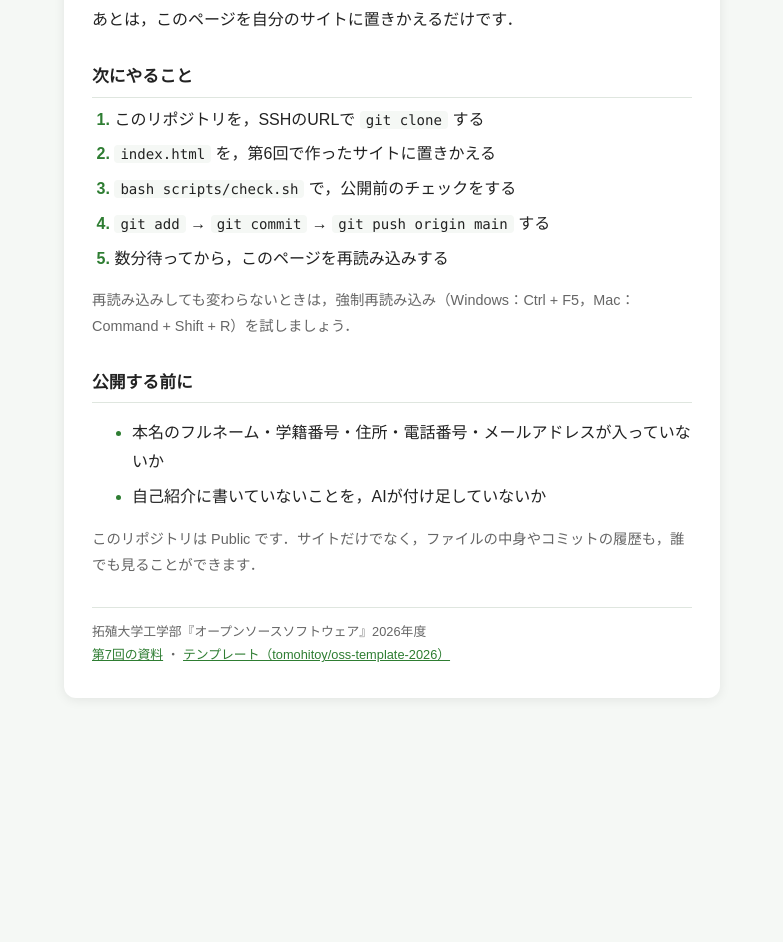
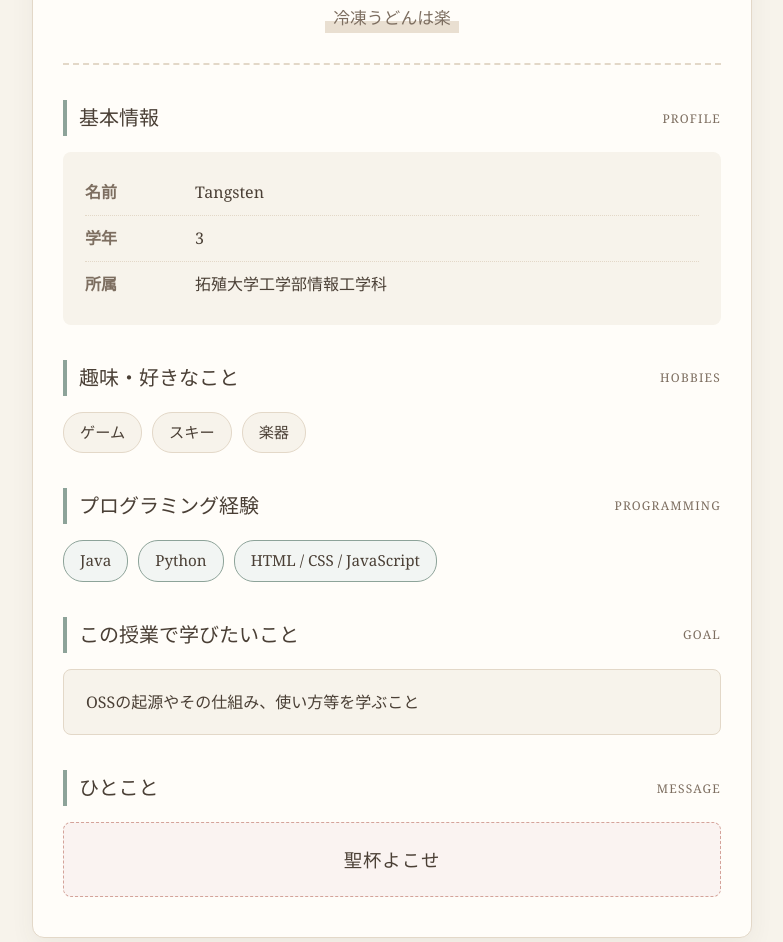
Before and after one commit to G484922024/G484922024.github.io, a plain HTML site: page index.html in a window 1280 px wide. Shown: the part 179-1121 px from the top of the page, without its empty margins (248-1031 px from the left). Before the commit the page ends 901 px from the top, so only its background shows below. Drawn offline with Linux system fonts and the light colour scheme.

Commit message:
feat: 第6回で作ったサイトを公開する

```diff
--- a/index.html
+++ b/index.html
@@ -1,162 +1,319 @@
 <!DOCTYPE html>
-<!-- oss-template-2026:placeholder （この目印で，scripts/check.sh が「準備中」のページかどうかを見分けます） -->
-<!--
-  テンプレートの「準備中」のページです．
-  このページが https://ユーザー名.github.io/ に表示されたら，GitHub Pages の設定は成功です．
-  第7回の実習4で，このファイルを第6回で作った index.html に置きかえます．
--->
 <html lang="ja">
 <head>
+  <!-- 文字コードをUTF-8に設定 -->
   <meta charset="UTF-8">
-  <meta name="viewport" content="width=device-width, initial-scale=1">
-  <title>準備中</title>
+  <!-- スマートフォンなどの画面幅に合わせて表示するための設定 -->
+  <meta name="viewport" content="width=device-width, initial-scale=1.0">
+  <title>Tangsten | Portfolio</title>
+
   <style>
-    /* ===== 色の設定 ===== */
+    /* =========================================
+       全体の基本設定（おしゃれな喫茶店風の配色とフォント）
+    ========================================= */
     :root {
-      --main-color: #2e7d32;  /* メインの色（見出し・番号） */
-      --bg-color: #f5f8f5;    /* ページの背景の色 */
-      --card-color: #ffffff;  /* カードの背景の色 */
-      --text-color: #222222;  /* 文字の色 */
-      --sub-color: #666666;   /* 補足の文字の色 */
-      --line-color: #dfe6df;  /* 区切り線の色 */
+      --bg-color: #f7f3eb;       /* 背景色：生成り・ミルクベージュ */
+      --card-bg: #fffdf9;        /* カード背景：少し明るいクリーム色 */
+      --text-main: #4a3f35;      /* メイン文字色：濃いコーヒーブラウン */
+      --text-sub: #7d6e60;       /* サブ文字色：カフェオレブラウン */
+      --accent-green: #8da399;   /* アクセント1：淡いセージグリーン */
+      --accent-pink: #d4a39a;    /* アクセント2：くすみピンク */
+      --border-color: #e3d8c8;   /* 枠線の色：淡いラテカラー */
     }
 
-    /* パソコンやスマートフォンがダークモードのときの色 */
-    @media (prefers-color-scheme: dark) {
-      :root {
-        --main-color: #81c784;
-        --bg-color: #121512;
-        --card-color: #1e231e;
-        --text-color: #e8ece8;
-        --sub-color: #a0a8a0;
-        --line-color: #2f362f;
-      }
+    * {
+      box-sizing: border-box;
+      margin: 0;
+      padding: 0;
     }
 
-    /* ページ全体：カードを画面のまんなかに置く */
     body {
-      margin: 0;
-      min-height: 100vh;
+      background-color: var(--bg-color);
+      /* 喫茶店の雰囲気に合う明朝体ベースのフォント指定 */
+      font-family: "Hiragino Mincho ProN", "Yu Mincho", "Noto Serif JP", Georgia, serif;
+      color: var(--text-main);
+      line-height: 1.8;
+      padding: 20px 15px;
+    }
+
+    /* =========================================
+       メインコンテナ（中央寄せ・最大幅制限）
+    ========================================= */
+    .container {
+      max-width: 720px;
+      margin: 0 auto;
+      background-color: var(--card-bg);
+      border: 1px solid var(--border-color);
+      border-radius: 12px;
+      padding: 40px 30px;
+      box-shadow: 0 8px 24px rgba(74, 63, 53, 0.06);
+    }
+
+    /* =========================================
+       ヘッダーエリア（名前とキャッチコピー）
+    ========================================= */
+    header {
+      text-align: center;
+      padding-bottom: 30px;
+      margin-bottom: 35px;
+      border-bottom: 2px dashed var(--border-color);
+    }
+
+    /* 喫茶店の看板風ラベル */
+    .cafe-label {
+      display: inline-block;
+      font-size: 0.8rem;
+      letter-spacing: 0.15em;
+      color: var(--text-sub);
+      border: 1px solid var(--border-color);
+      padding: 2px 14px;
+      border-radius: 20px;
+      margin-bottom: 12px;
+      background-color: var(--bg-color);
+    }
+
+    /* 名前（ニックネーム） */
+    h1 {
+      font-size: 2.4rem;
+      font-weight: normal;
+      letter-spacing: 0.08em;
+      color: var(--text-main);
+      margin-bottom: 10px;
+    }
+
+    /* ひとことキャッチコピー */
+    .catchphrase {
+      display: inline-block;
+      font-size: 1.05rem;
+      color: var(--text-sub);
+      background: linear-gradient(transparent 60%, #e9dfd1 60%);
+      padding: 0 8px;
+    }
+
+    /* =========================================
+       各セクションの共通デザイン（メニュー表風）
+    ========================================= */
+    section {
+      margin-bottom: 35px;
+    }
+
+    section:last-of-type {
+      margin-bottom: 0;
+    }
+
+    /* セクション見出し */
+    h2 {
+      font-size: 1.25rem;
+      font-weight: normal;
+      color: var(--text-main);
+      border-left: 4px solid var(--accent-green);
+      padding-left: 12px;
+      margin-bottom: 16px;
       display: flex;
       align-items: center;
-      justify-content: center;
-      padding: 24px 16px;
-      box-sizing: border-box;
-      font-family: "Hiragino Sans", "Yu Gothic", "Meiryo", sans-serif;
-      line-height: 1.8;
-      color: var(--text-color);
-      background: var(--bg-color);
+      justify-content: space-between;
     }
 
-    /* まんなかのカード */
-    main {
-      width: 100%;
-      max-width: 600px;
-      padding: 32px 28px;
-      background: var(--card-color);
-      border-top: 6px solid var(--main-color);
-      border-radius: 12px;
-      box-shadow: 0 2px 12px rgba(0, 0, 0, 0.08);
+    /* 見出し横の英語装飾 */
+    h2 span {
+      font-size: 0.75rem;
+      color: var(--text-sub);
+      letter-spacing: 0.1em;
     }
 
-    h1 {
-      margin: 0 0 4px;
-      font-size: clamp(1.3rem, 6vw, 1.6rem);  /* スマートフォンでは少し小さくする */
-      line-height: 1.4;
-      color: var(--main-color);
+    /* =========================================
+       基本情報リスト
+    ========================================= */
+    .profile-list {
+      list-style: none;
+      background-color: var(--bg-color);
+      border-radius: 8px;
+      padding: 18px 22px;
     }
 
-    h2 {
-      margin: 28px 0 8px;
-      padding-bottom: 4px;
-      font-size: 1.05rem;
-      border-bottom: 1px solid var(--line-color);
+    .profile-list li {
+      display: flex;
+      border-bottom: 1px dotted var(--border-color);
+      padding: 8px 0;
     }
 
-    /* 「設定は成功」のバッジ */
-    .badge {
-      display: inline-block;
-      margin: 8px 0 0;
-      padding: 2px 12px;
-      font-size: 0.9rem;
-      font-weight: bold;
-      color: var(--card-color);
-      background: var(--main-color);
-      border-radius: 999px;
+    .profile-list li:last-child {
+      border-bottom: none;
     }
 
-    /* 「次にやること」の番号つきリスト */
-    ol {
-      margin: 0;
-      padding-left: 1.4em;
-    }
-    li {
-      margin-bottom: 6px;
-    }
-    li::marker {
+    .profile-term {
+      width: 110px;
       font-weight: bold;
-      color: var(--main-color);
+      color: var(--text-sub);
+      flex-shrink: 0;
     }
 
-    /* コマンドの見た目 */
-    code {
-      padding: 1px 6px;
-      font-family: "SFMono-Regular", Consolas, monospace;
-      font-size: 0.88em;
-      background: var(--bg-color);
-      border-radius: 4px;
-      white-space: nowrap;  /* コマンドの途中で折り返さない */
+    /* =========================================
+       趣味・プログラミング経験（タグ風バッジ）
+    ========================================= */
+    .tag-list {
+      list-style: none;
+      display: flex;
+      flex-wrap: wrap;
+      gap: 10px;
     }
 
-    /* 補足の小さな文字 */
-    .sub {
-      font-size: 0.9rem;
-      color: var(--sub-color);
+    .tag-list li {
+      background-color: var(--bg-color);
+      border: 1px solid var(--border-color);
+      padding: 6px 16px;
+      border-radius: 20px;
+      font-size: 0.95rem;
+      color: var(--text-main);
     }
 
-    /* いちばん下の小さな文字 */
+    /* プログラミング経験側のタグ色分け */
+    .skill-list li {
+      border-color: var(--accent-green);
+      background-color: #f2f5f3;
+    }
+
+    /* =========================================
+       この授業で学びたいこと（テキストボックス風）
+    ========================================= */
+    .goal-box {
+      background-color: var(--bg-color);
+      border-radius: 8px;
+      padding: 18px 22px;
+      border: 1px solid var(--border-color);
+    }
+
+    /* =========================================
+       ひとこと（コースター・メッセージカード風）
+    ========================================= */
+    .message-box {
+      text-align: center;
+      background-color: #faf3f1;
+      border: 1px dashed var(--accent-pink);
+      border-radius: 8px;
+      padding: 20px;
+      margin-top: 10px;
+    }
+
+    .message-box p {
+      font-size: 1.15rem;
+      letter-spacing: 0.05em;
+      color: var(--text-main);
+    }
+
+    /* =========================================
+       フッター
+    ========================================= */
     footer {
-      margin-top: 28px;
-      padding-top: 12px;
+      text-align: center;
+      margin-top: 30px;
       font-size: 0.8rem;
-      color: var(--sub-color);
-      border-top: 1px solid var(--line-color);
+      color: var(--text-sub);
     }
-    a {
-      color: var(--main-color);
+
+    /* =========================================
+       スマートフォン向けのレスポンシブ調整
+    ========================================= */
+    @media (max-width: 600px) {
+      .container {
+        padding: 28px 20px;
+      }
+
+      h1 {
+        font-size: 1.9rem;
+      }
+
+      h2 {
+        font-size: 1.1rem;
+      }
+
+      .profile-list li {
+        flex-direction: column;
+        gap: 2px;
+      }
+
+      .profile-term {
+        width: auto;
+        font-size: 0.85rem;
+      }
     }
   </style>
 </head>
 <body>
-  <main>
-    <h1>このサイトは準備中です</h1>
-    <p class="badge">GitHub Pages の設定 OK</p>
-    <p>このページが表示されていれば，あなたのリポジトリは正しく公開されています．
-      あとは，このページを自分のサイトに置きかえるだけです．</p>
 
-    <h2>次にやること</h2>
-    <ol>
-      <li>このリポジトリを，SSHのURLで <code>git clone</code> する</li>
-      <li><code>index.html</code> を，第6回で作ったサイトに置きかえる</li>
-      <li><code>bash scripts/check.sh</code> で，公開前のチェックをする</li>
-      <li><code>git add</code> → <code>git commit</code> → <code>git push origin main</code> する</li>
-      <li>数分待ってから，このページを再読み込みする</li>
-    </ol>
-    <p class="sub">再読み込みしても変わらないときは，強制再読み込み（Windows：Ctrl + F5，Mac：Command + Shift + R）を試しましょう．</p>
+  <!-- ページ全体の枠組み -->
+  <div class="container">
 
-    <h2>公開する前に</h2>
-    <ul>
-      <li>本名のフルネーム・学籍番号・住所・電話番号・メールアドレスが入っていないか</li>
-      <li>自己紹介に書いていないことを，AIが付け足していないか</li>
-    </ul>
-    <p class="sub">このリポジトリは Public です．サイトだけでなく，ファイルの中身やコミットの履歴も，誰でも見ることができます．</p>
+    <!-- ヘッダー：名前とひとことキャッチコピー -->
+    <header>
+      <div class="cafe-label">PORTFOLIO</div>
+      <h1>Tangsten</h1>
+      <p class="catchphrase">冷凍うどんは楽</p>
+    </header>
 
-    <footer>
-      拓殖大学工学部『オープンソースソフトウェア』2026年度<br>
-      <a href="https://github.com/tomohitoy/oss-practice-2026/blob/main-07/chap07/README.md">第7回の資料</a>
-      ・
-      <a href="https://github.com/tomohitoy/oss-template-2026">テンプレート（tomohitoy/oss-template-2026）</a>
-    </footer>
-  </main>
+    <main>
+      <!-- 基本情報セクション -->
+      <section>
+        <h2>基本情報 <span>PROFILE</span></h2>
+        <ul class="profile-list">
+          <li>
+            <span class="profile-term">名前</span>
+            <span>Tangsten</span>
+          </li>
+          <li>
+            <span class="profile-term">学年</span>
+            <span>3</span>
+          </li>
+          <li>
+            <span class="profile-term">所属</span>
+            <span>拓殖大学工学部情報工学科</span>
+          </li>
+        </ul>
+      </section>
+
+      <!-- 趣味・好きなことセクション -->
+      <section>
+        <h2>趣味・好きなこと <span>HOBBIES</span></h2>
+        <ul class="tag-list">
+          <li>ゲーム</li>
+          <li>スキー</li>
+          <li>楽器</li>
+        </ul>
+      </section>
+
+      <!-- プログラミング経験セクション -->
+      <section>
+        <h2>プログラミング経験 <span>PROGRAMMING</span></h2>
+        <ul class="tag-list skill-list">
+          <li>Java</li>
+          <li>Python</li>
+          <li>HTML / CSS / JavaScript</li>
+        </ul>
+      </section>
+
+      <!-- この授業で学びたいことセクション -->
+      <section>
+        <h2>この授業で学びたいこと <span>GOAL</span></h2>
+        <div class="goal-box">
+          <p>OSSの起源やその仕組み、使い方等を学ぶこと</p>
+        </div>
+      </section>
+
+      <!-- ひとことセクション -->
+      <section>
+        <h2>ひとこと <span>MESSAGE</span></h2>
+        <div class="message-box">
+          <p>聖杯よこせ</p>
+        </div>
+      </section>
+    </main>
+
+  </div>
+
+  <!-- フッター -->
+  <footer>
+    <p>© Tangsten</p>
+  </footer>
+
 </body>
 </html>
```
